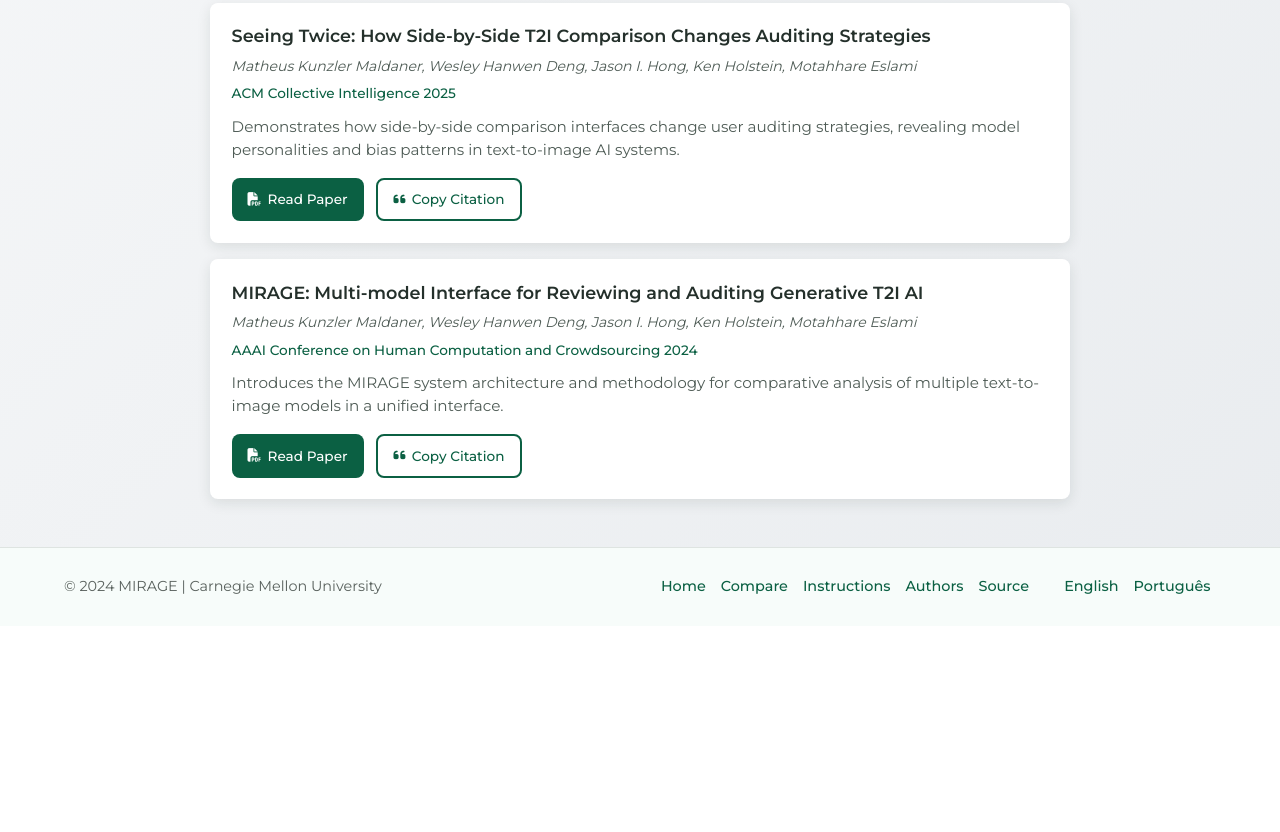
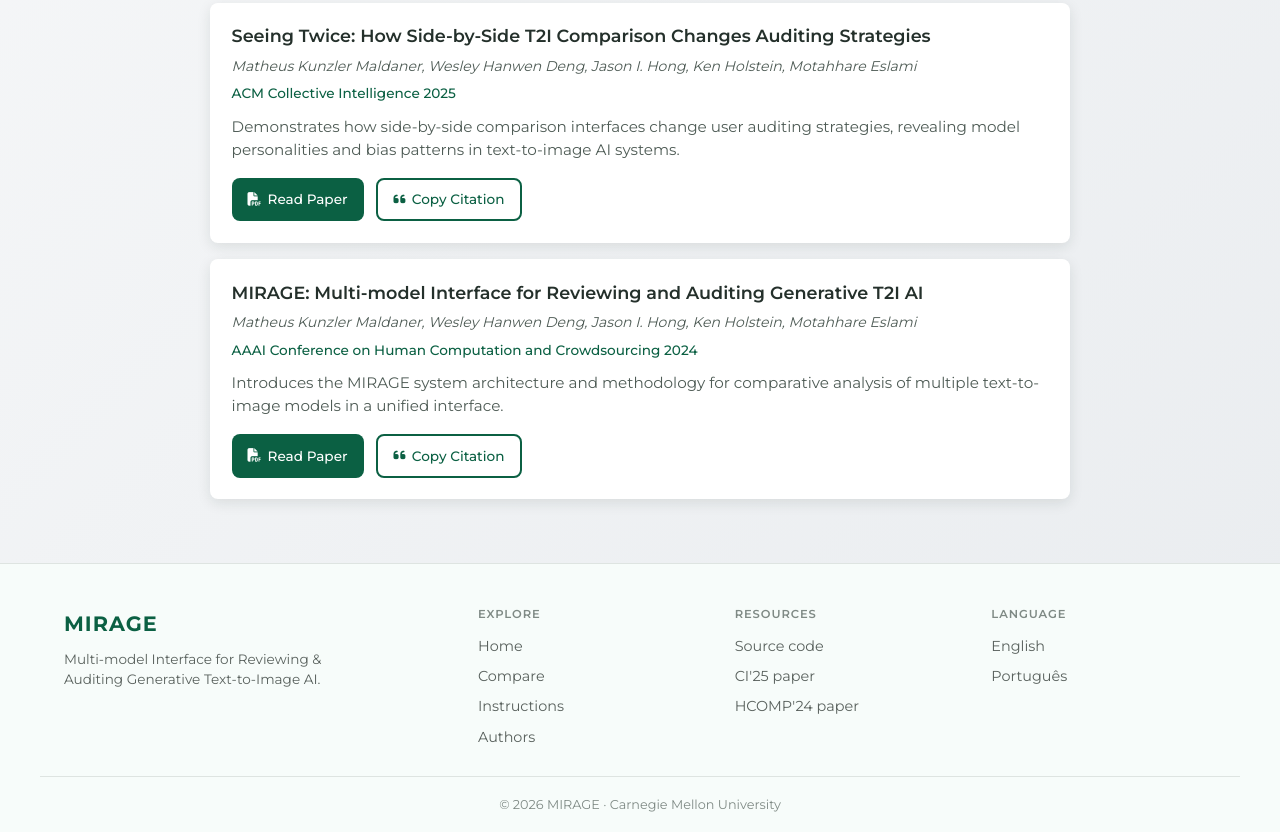
Before and after one commit to matheusmaldaner/mirage, a website: page public/index.html in a window 1280 px wide. Shown: the part 775-1607 px from the top of the page. Before the commit the page ends 1401 px from the top, so only its background shows below. Drawn offline with nearby package versions, Linux system fonts and the light colour scheme.

Commit message:
restyle site footer into a proper sectioned footer with brand, link columns, and copyright bar

```diff
--- a/public/css/header.css
+++ b/public/css/header.css
@@ -192,41 +192,86 @@
 .site-footer {
     background-color: var(--green-5);
     border-top: 1px solid var(--grey-4);
-    padding: 1.75rem 0;
-    margin-top: 3rem;
+    margin-top: 4rem;
     color: var(--grey-2);
     font-size: 0.9rem;
     width: 100%;
     flex-shrink: 0;
 }
 
-.site-footer a {
-    color: var(--green-1);
-    text-decoration: none;
-    margin: 0 0.35rem;
-    transition: color 0.2s ease;
-    font-weight: 500;
+.footer-content {
+    display: grid;
+    grid-template-columns: 1.7fr 1fr 1fr 1fr;
+    gap: 2rem;
+    max-width: 1200px;
+    margin: 0 auto;
+    padding: 2.75rem 1.5rem 1.75rem;
 }
 
-.site-footer a:hover {
-    color: var(--green-2);
-    text-decoration: underline;
+.footer-brand {
+    font-size: 1.3rem;
+    font-weight: 700;
+    color: var(--green-1);
+    letter-spacing: 1px;
+    display: inline-block;
 }
 
-.footer-content {
-    display: grid;
-    grid-template-columns: minmax(220px, 1fr) auto auto;
-    gap: 0.75rem 1.5rem;
-    align-items: center;
+.footer-tagline {
+    margin: 0.6rem 0 0;
+    color: var(--grey-2);
+    line-height: 1.5;
+    max-width: 280px;
+    font-size: 0.85rem;
+}
+
+.footer-col {
+    display: flex;
+    flex-direction: column;
+    gap: 0.55rem;
+}
+
+.footer-col h4 {
+    margin: 0 0 0.3rem;
+    font-size: 0.72rem;
+    font-weight: 600;
+    text-transform: uppercase;
+    letter-spacing: 0.08em;
+    color: var(--grey-3);
+}
+
+.footer-col a {
+    color: var(--grey-2);
+    text-decoration: none;
+    transition: color 0.2s ease;
+}
+
+.footer-col a:hover {
+    color: var(--green-1);
+}
+
+.footer-bottom {
+    border-top: 1px solid var(--grey-4);
     max-width: 1200px;
     margin: 0 auto;
-    padding: 0 1.5rem;
+    padding: 1.1rem 1.5rem;
+    text-align: center;
+    color: var(--grey-3);
+    font-size: 0.8rem;
 }
 
 @media (max-width: 768px) {
     .footer-content {
-        grid-template-columns: 1fr;
-        gap: 1rem;
-        text-align: center;
+        grid-template-columns: 1fr 1fr;
+        gap: 1.75rem 1rem;
+        padding: 2rem 1.25rem 1.25rem;
+    }
+    .footer-brand-area {
+        grid-column: 1 / -1;
     }
 }
+
+@media (max-width: 460px) {
+    .footer-content {
+        grid-template-columns: 1fr;
+    }
+}
--- a/public/index.html
+++ b/public/index.html
@@ -562,20 +562,31 @@
 
     <footer class="site-footer">
         <div class="footer-content">
-            <div>
-                &copy; 2024 MIRAGE | Carnegie Mellon University
+            <div class="footer-brand-area">
+                <span class="footer-brand">MIRAGE</span>
+                <p class="footer-tagline">Multi-model Interface for Reviewing &amp; Auditing Generative Text-to-Image AI.</p>
             </div>
-            <div>
+            <nav class="footer-col">
+                <h4>Explore</h4>
                 <a href="/">Home</a>
                 <a href="compare.html">Compare</a>
                 <a href="instructions.html">Instructions</a>
                 <a href="authors.html">Authors</a>
-                <a href="https://github.com/matheusmaldaner/mirage" target="_blank">Source</a>
-            </div>
-            <div>
+            </nav>
+            <nav class="footer-col">
+                <h4>Resources</h4>
+                <a href="https://github.com/matheusmaldaner/mirage" target="_blank" rel="noopener">Source code</a>
+                <a href="https://arxiv.org/abs/2511.21547" target="_blank" rel="noopener">CI'25 paper</a>
+                <a href="https://arxiv.org/abs/2503.19252" target="_blank" rel="noopener">HCOMP'24 paper</a>
+            </nav>
+            <nav class="footer-col">
+                <h4>Language</h4>
                 <a href="instructions.html">English</a>
                 <a href="instructions-pt.html">Português</a>
-            </div>
+            </nav>
+        </div>
+        <div class="footer-bottom">
+            &copy; 2026 MIRAGE &middot; Carnegie Mellon University
         </div>
     </footer>
 
```
Also changed, not shown: public/authors-pt.html (+18 -7 lines), public/authors.html (+18 -7 lines), public/instructions-pt.html (+18 -7 lines), public/instructions.html (+18 -7 lines).
